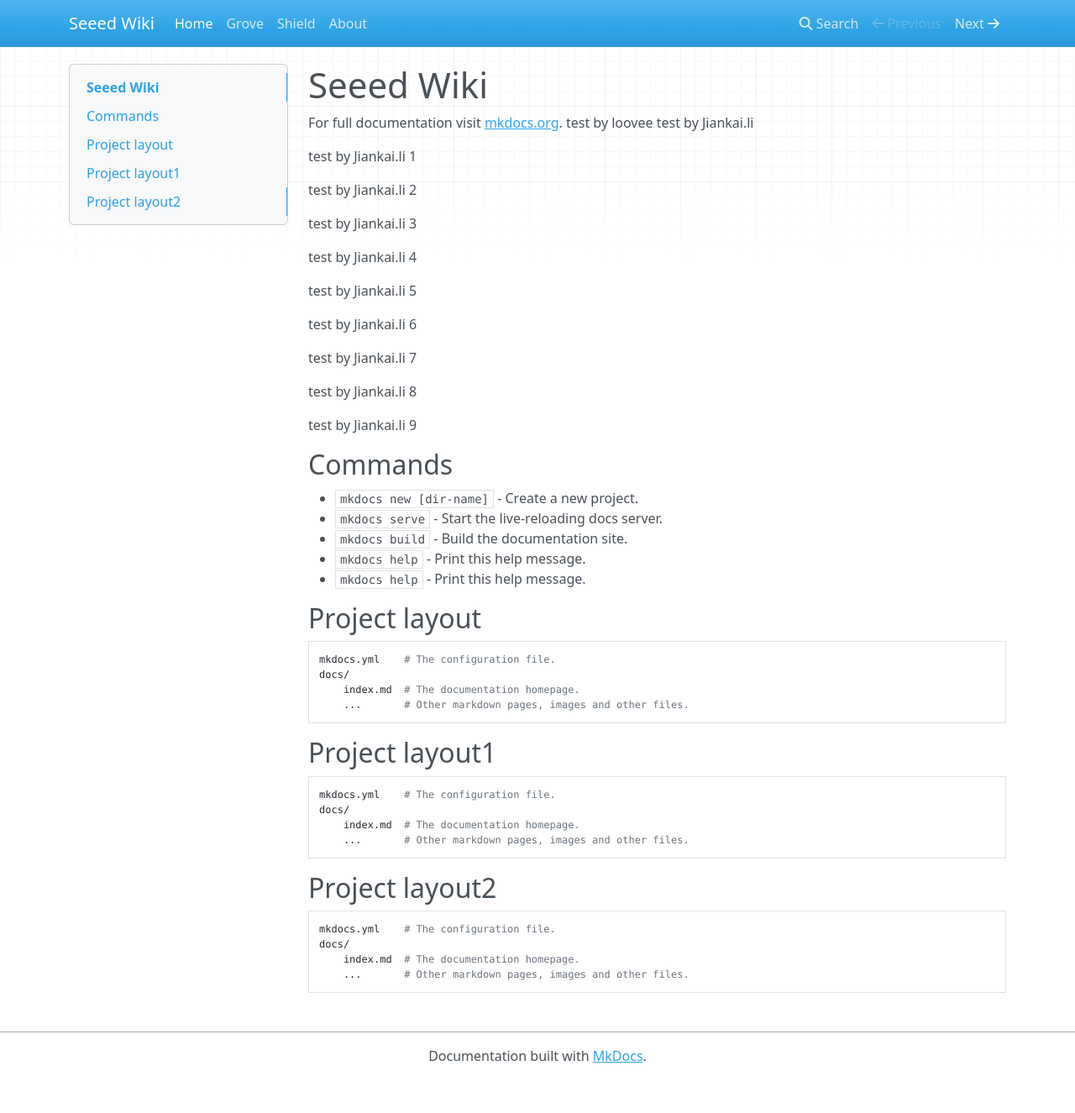
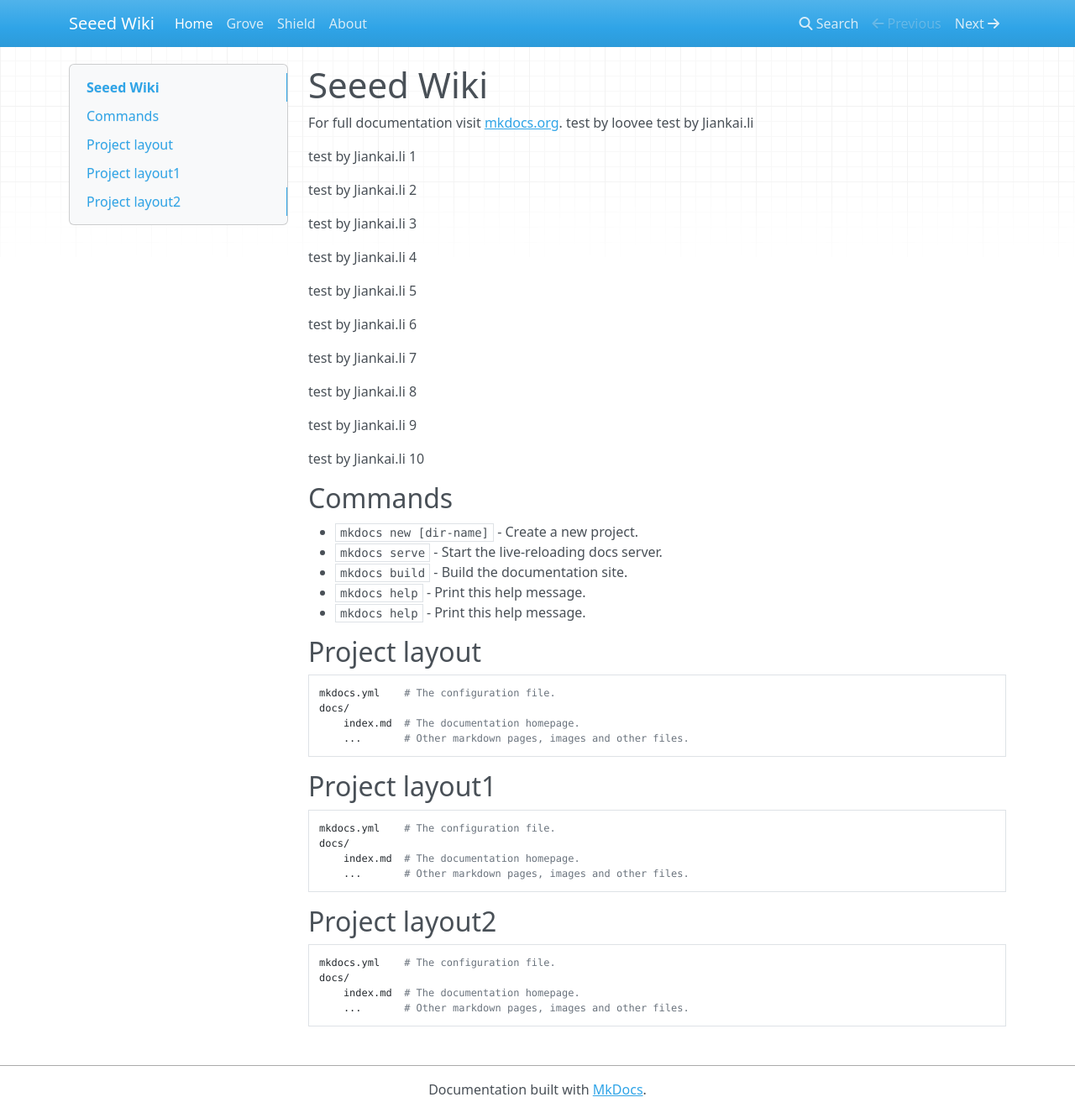
Before and after one commit to SeeedDocument/Seeed-WiKi, an MkDocs documentation site: the page built from docs/index.md, in a window 1280 px wide and 1325 px high. Shown: the whole window at 84% size. Built offline with MkDocs 1.6.1, drawn with Linux system fonts in a browser that asks for light colours; nearby versions of some CDN libraries; old or Windows-style settings are respelled for this version of MkDocs.

Commit message:
Update index.md

```diff
--- a/docs/index.md
+++ b/docs/index.md
@@ -21,6 +21,8 @@
 test by Jiankai.li 8
 
 test by Jiankai.li 9
+
+test by Jiankai.li 10
 ## Commands
 
 * `mkdocs new [dir-name]` - Create a new project.
```
